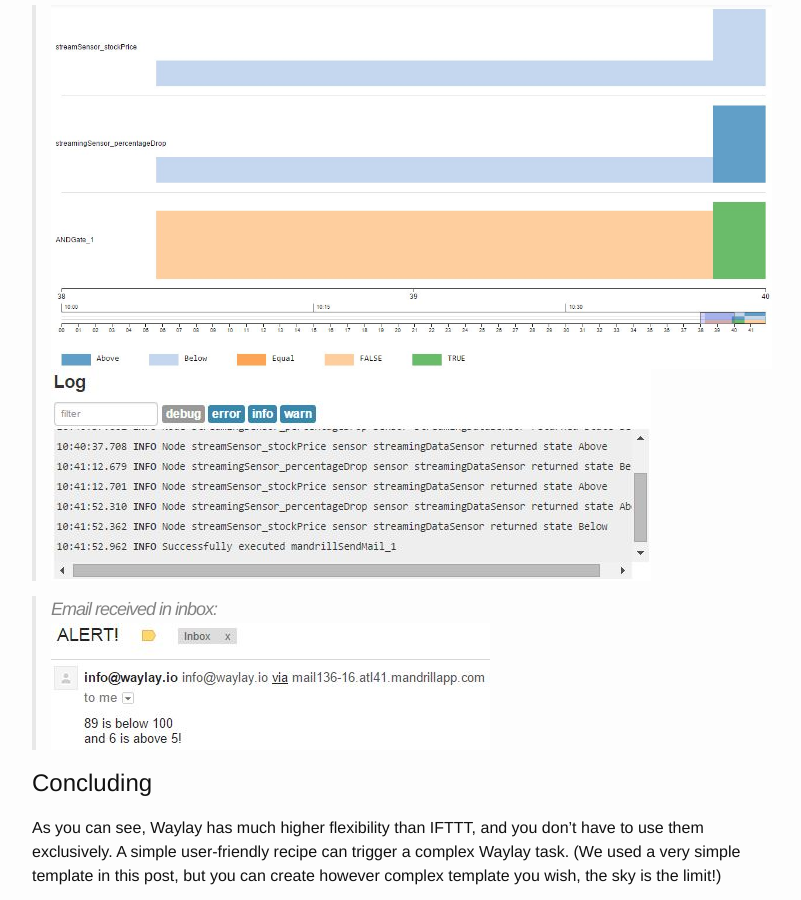
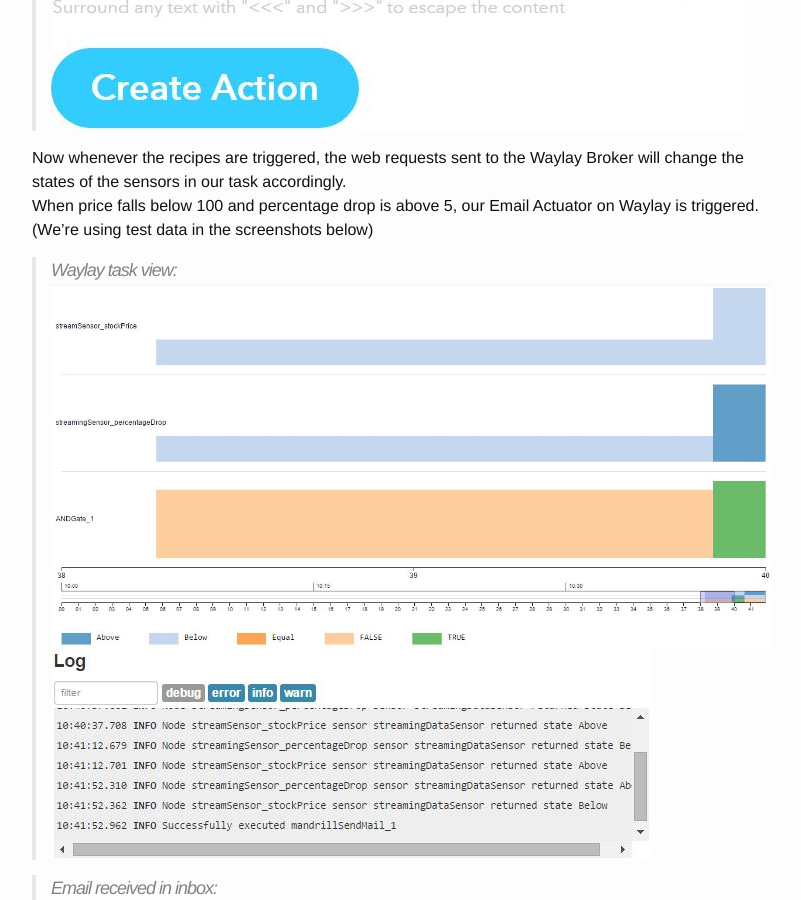
Before and after one commit to jasperdevrient/waylayio.github.io, a Jekyll site: the page built from _posts/2015-06-30-integrating-waylay-ifttt.markdown, in a window 1280 px wide and 900 px high, scrolled down 10438 px. Shown: the whole window, without its empty margins (238-1039 px from the left). Built offline with Jekyll 4.4.1, drawn with Linux system fonts in a browser that asks for light colours.

Commit message:
Formatting

```diff
--- a/_posts/2015-06-30-integrating-waylay-ifttt.markdown
+++ b/_posts/2015-06-30-integrating-waylay-ifttt.markdown
@@ -24,28 +24,35 @@
 Using IF's [Maker] channel and Waylay's IFTTTMaker actuator we can send a POST request to trigger your IF recipes.
 First, you will need to have a recipe on IFTTT ready to receive a web request.
 For "IF" channel, choose the Maker Channel and an event name (e.g. waylay_test).
-![IFTTT_tut_step2 screenshot]({{ site.baseurl }}/assets/images/IFTTT_tut_step2.JPG)
-![IFTTT_tut_step3 screenshot]({{ site.baseurl }}/assets/images/IFTTT_tut_step3.JPG)
+
+> ![IFTTT_tut_step2 screenshot]({{ site.baseurl }}/assets/images/IFTTT_tut_step2.JPG)
+
+> ![IFTTT_tut_step3 screenshot]({{ site.baseurl }}/assets/images/IFTTT_tut_step3.JPG)
 
 Then pick any "THEN" channel you wish. (e.g. send email)
-![IFTTT_tut_step5 screenshot]({{ site.baseurl }}/assets/images/IFTTT_tut_step5.JPG)
-![IFTTT_tut_step6 screenshot]({{ site.baseurl }}/assets/images/IFTTT_tut_step6.JPG)
-![IFTTT_tut_step7 screenshot]({{ site.baseurl }}/assets/images/IFTTT_tut_step7.JPG)
+
+> ![IFTTT_tut_step5 screenshot]({{ site.baseurl }}/assets/images/IFTTT_tut_step5.JPG)
+
+> ![IFTTT_tut_step6 screenshot]({{ site.baseurl }}/assets/images/IFTTT_tut_step6.JPG)
+
+> ![IFTTT_tut_step7 screenshot]({{ site.baseurl }}/assets/images/IFTTT_tut_step7.JPG)
 
 ##Waylay IFTTTMaker Actuator
 
 After logging into your Waylay platform, we'll create a template which consist of a switch sensor and IFTTTMaker actuator.
 Enter the eventName (e.g. waylay_test) and the values you wish to have.
-![IFTTT_tut_template screenshot]({{ site.baseurl }}/assets/images/IFTTT_tut_template.JPG)
+
+> ![IFTTT_tut_template screenshot]({{ site.baseurl }}/assets/images/IFTTT_tut_template.JPG)
 
 We need the IF account's secretKey for the actuator to be able to connect to IF. Find your secret key at [maker] page.
-![IFTTT_tut_maker screenshot]({{ site.baseurl }}/assets/images/IFTTT_tut_maker.JPG)
+> ![IFTTT_tut_maker screenshot]({{ site.baseurl }}/assets/images/IFTTT_tut_maker.JPG)
 
 And enter the secretKey in the actuator's properties field:
-![IFTTT_tut_secretKey screenshot]({{ site.baseurl }}/assets/images/IFTTT_tut_prop_secretkey.JPG)
+
+> ![IFTTT_tut_secretKey screenshot]({{ site.baseurl }}/assets/images/IFTTT_tut_prop_secretkey.JPG)
 
 If you haven't already, connect the switch sensor node to the IFTTTMaker actuator node and change the following under advance settings on the actuator node:
-Trigger on state change: off -> on
+> Trigger on state change: off -> on
 
 You are now ready to trigger some IF recipes from Waylay!
 Simply go under the debug tab and RUN the template! Click on the "Test data" button, and push "on" to switch_1 node.
@@ -60,23 +67,30 @@
 ##Creating a template and resource
 We will require two sensors in a template, one receiving the closing price and the other receiving the percentage drop in price.
 Place two streamDataSensor onto the white space and enter the following properties:
+
 > name: streamSensor_stockPrice, parameter: closingPrice_appleStock, threshold: 100
+
 > name: streamingSensor_percentageDrop, parameter: percentageDrop_appleStock, threshold: 5
-![IFTTT_tut_IFtoWaylay_createTemplate_sensors screenshot]({{ site.baseurl }}/assets/images/IFTTT_tut_IFtoWaylay_createTemplate_sensors.JPG)
+
+> ![IFTTT_tut_IFtoWaylay_createTemplate_sensors screenshot]({{ site.baseurl }}/assets/images/IFTTT_tut_IFtoWaylay_createTemplate_sensors.JPG)
 
 Then connect both of the sensors to an AND Gate, changing the triggering states to "Below" for price and "Above" for percentage drop.
 You will want to connect an actuator at the end of the AND Gate, notifying you of the price and percentage drop.
-![IFTTT_tut_IFtoWaylay_createTemplate_ANDGate1 screenshot]({{ site.baseurl }}/assets/images/IFTTT_tut_IFtoWaylay_createTemplate_ANDGate1.JPG)
-![IFTTT_tut_IFtoWaylay_createTemplate_ANDGate2 screenshot]({{ site.baseurl }}/assets/images/IFTTT_tut_IFtoWaylay_createTemplate_ANDGate2.JPG)
+
+> ![IFTTT_tut_IFtoWaylay_createTemplate_ANDGate1 screenshot]({{ site.baseurl }}/assets/images/IFTTT_tut_IFtoWaylay_createTemplate_ANDGate1.JPG)
+
+> ![IFTTT_tut_IFtoWaylay_createTemplate_ANDGate2 screenshot]({{ site.baseurl }}/assets/images/IFTTT_tut_IFtoWaylay_createTemplate_ANDGate2.JPG)
 
 You can go ahead and save the template, and then deploy the template as a task.
 Do give a unique resource name, because that's what you will be specifying in the IF Maker action channel later on!
-![IFTTT_tut_IFtoWaylay_deployTask screenshot]({{ site.baseurl }}/assets/images/IFTTT_tut_IFtoWaylay_deployTask.JPG)
+
+> ![IFTTT_tut_IFtoWaylay_deployTask screenshot]({{ site.baseurl }}/assets/images/IFTTT_tut_IFtoWaylay_deployTask.JPG)
 
 ##Authentication
 Before we proceed further, we will construct the authentication key for the web request to Waylay later.
 You will find your Waylay API key and secret under Waylay dashboard-profile-API Key.
-![IFTTT_tut_IFtoWaylay_apikeysecret screenshot]({{ site.baseurl }}/assets/images/IFTTT_tut_IFtoWaylay_apikeysecret.JPG)
+
+> ![IFTTT_tut_IFtoWaylay_apikeysecret screenshot]({{ site.baseurl }}/assets/images/IFTTT_tut_IFtoWaylay_apikeysecret.JPG)
 
 Keep them available as you move on to the IF web application to create recipes.
 
@@ -84,11 +98,15 @@
 We're using the Stocks channel to trigger our Maker action channel in two separate recipes:
 1. price drops below
 2. price drops by percentage
-![IFTTT_tut_IFtoWaylay_step2_chooseTrigger screenshot]({{ site.baseurl }}/assets/images/IFTTT_tut_IFtoWaylay_step2_chooseTrigger.JPG)
+
+> ![IFTTT_tut_IFtoWaylay_step2_chooseTrigger screenshot]({{ site.baseurl }}/assets/images/IFTTT_tut_IFtoWaylay_step2_chooseTrigger.JPG)
 
 For each of them, do the respective settings below:
+
 > ![IFTTT_tut_IFtoWaylay_step3_pricebelow screenshot]({{ site.baseurl }}/assets/images/IFTTT_tut_IFtoWaylay_step3_pricebelow.JPG)
+
 > ![IFTTT_tut_IFtoWaylay_step4_chooseMaker screenshot]({{ site.baseurl }}/assets/images/IFTTT_tut_IFtoWaylay_step4_chooseMaker.JPG)
+
 > ![IFTTT_tut_IFtoWaylay_step5_makeWebRequest screenshot]({{ site.baseurl }}/assets/images/IFTTT_tut_IFtoWaylay_step5_makeWebRequest.JPG)
 
 And finally we are going to configure the Waylay action channels. Here's where you use the Waylay APIKey and APISecret you retrieved earlier.
@@ -105,6 +123,8 @@
 
 Now whenever the recipes are triggered, the web requests sent to the Waylay Broker will change the states of the sensors in our task accordingly.
 When price falls below 100 and percentage drop is above 5, our Email Actuator on Waylay is triggered. (We're using test data in the screenshots below)
+
+> Waylay task view:
 > ![IFTTT_tut_IFtoWaylay_taskview1 screenshot]({{ site.baseurl }}/assets/images/IFTTT_tut_IFtoWaylay_taskview1.JPG)
 > ![IFTTT_tut_IFtoWaylay_taskview2log screenshot]({{ site.baseurl }}/assets/images/IFTTT_tut_IFtoWaylay_taskview2log.JPG)
 
```
